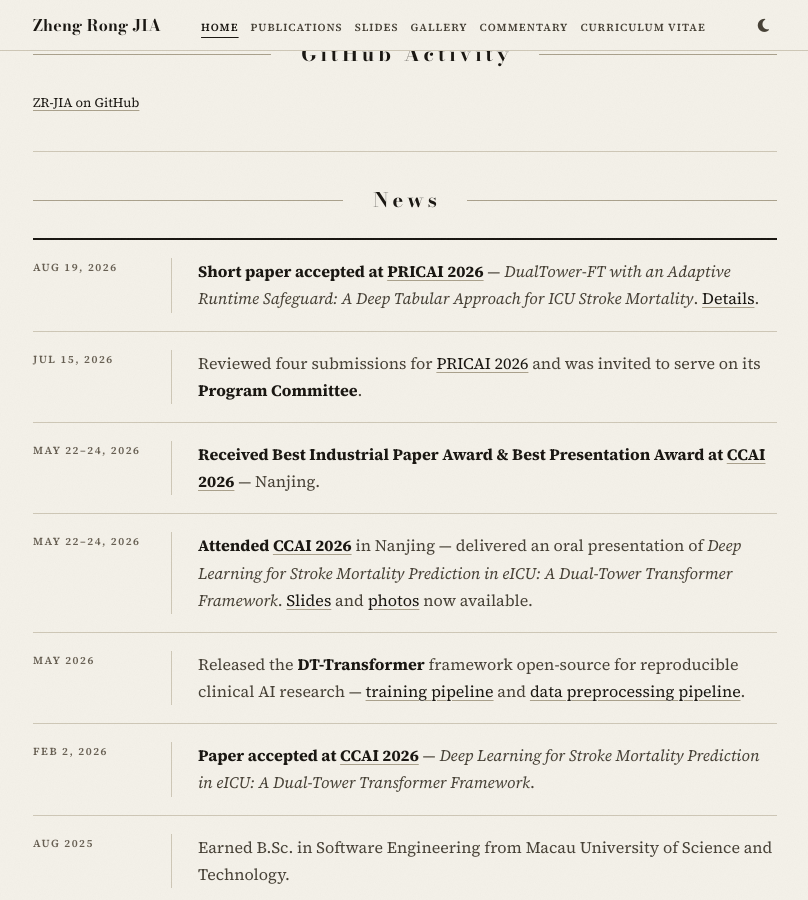
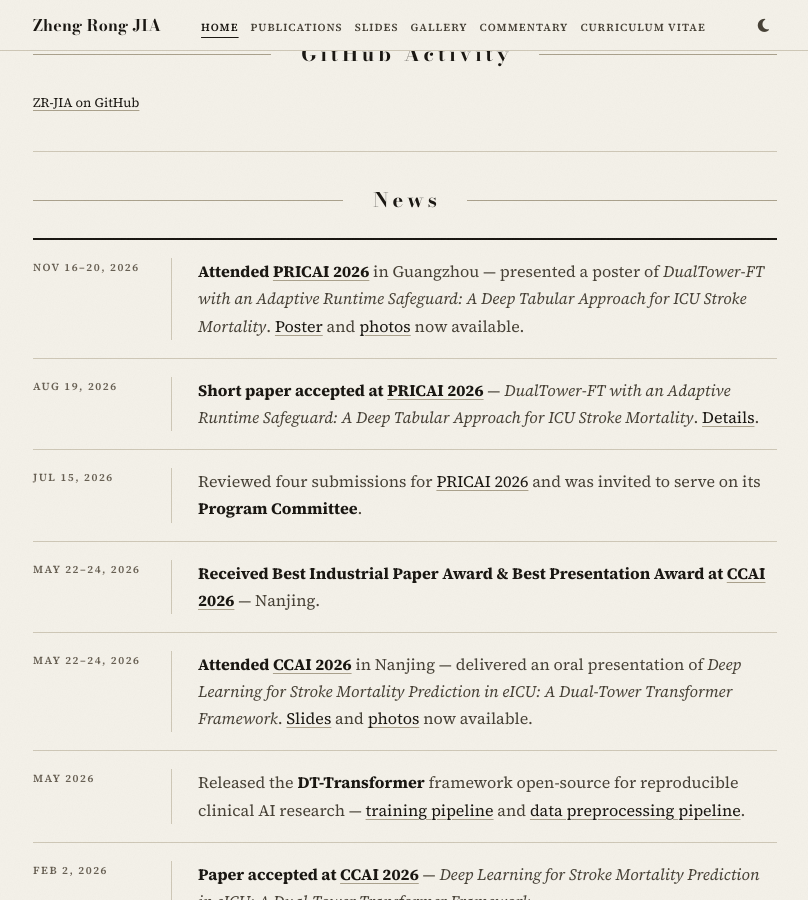
Before and after one commit to ZR-JIA/zr-jia.github.io, a Jekyll site: the page built from _pages/index.md, in a window 1280 px wide and 900 px high, scrolled down 1311 px. Shown: the whole window, without its empty margins (235-1043 px from the left). Built offline with Jekyll 4.4.1, drawn with Linux system fonts in a browser that asks for light colours; a style sheet for code colours, icons or effects is not loaded.

Commit message:
content: record the PRICAI 2026 poster presentation
The paper was presented as a poster at PRICAI 2026 in Guangzhou. As a
short paper it had no talk and no slides, so the poster stands where the
CCAI slides stood.

- Homepage news (top): attended PRICAI 2026 in Guangzhou and presented
  a poster of the paper, with links to the poster PDF and the gallery;
  dated with the conference, Nov 16-20, 2026, as the CCAI entry is
- PRICAI page: the status sentence says the paper was presented as a
  poster at the conference, in place of "to be held"

```diff
--- a/_pages/index.md
+++ b/_pages/index.md
@@ -93,6 +93,10 @@ description: "AI researcher specializing in Clinical AI and deep learning on ele
     <p class="section-label">News</p>
     <ul class="news-list">
       <li class="news-item">
+        <span class="news-date">Nov 16–20, 2026</span>
+        <span class="news-text"><strong>Attended <a href="https://2026.pricai.org/" target="_blank" rel="noopener noreferrer">PRICAI 2026</a></strong> in Guangzhou &mdash; presented a poster of <em>DualTower-FT with an Adaptive Runtime Safeguard: A Deep Tabular Approach for ICU Stroke Mortality</em>. <a href="/assets/posters/PRICAI2026/PRICAI2026_DualTowerFT_Poster.pdf" target="_blank" rel="noopener noreferrer">Poster</a> and <a href="/gallery/">photos</a> now available.</span>
+      </li>
+      <li class="news-item">
         <span class="news-date">Aug 19, 2026</span>
         <span class="news-text"><strong>Short paper accepted at <a href="https://2026.pricai.org/" target="_blank" rel="noopener noreferrer">PRICAI 2026</a></strong> &mdash; <em>DualTower-FT with an Adaptive Runtime Safeguard: A Deep Tabular Approach for ICU Stroke Mortality</em>. <a href="/publications/dualtower-ft-pricai/">Details</a>.</span>
       </li>
```
Also changed, not shown: _publications/dualtower-ft-pricai.md (+1 -1 lines).
